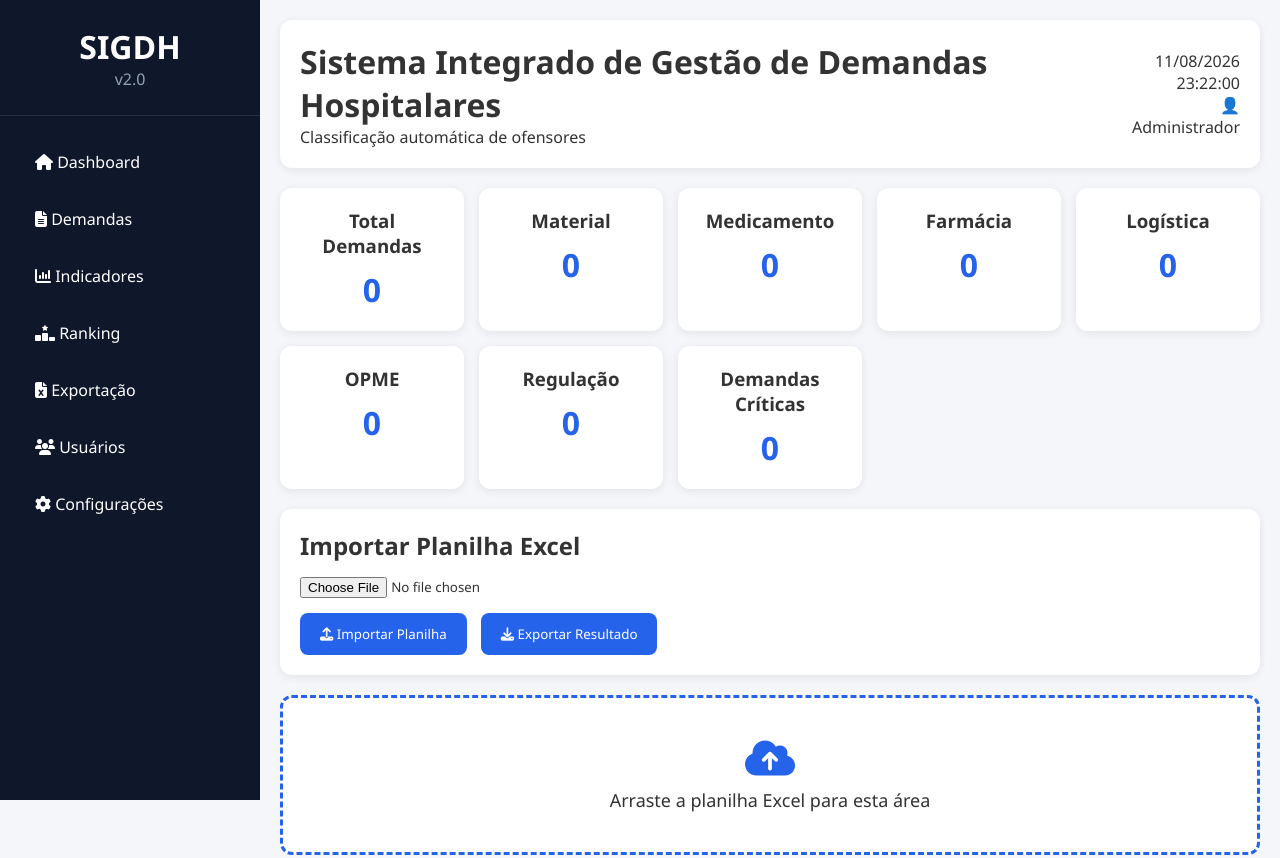
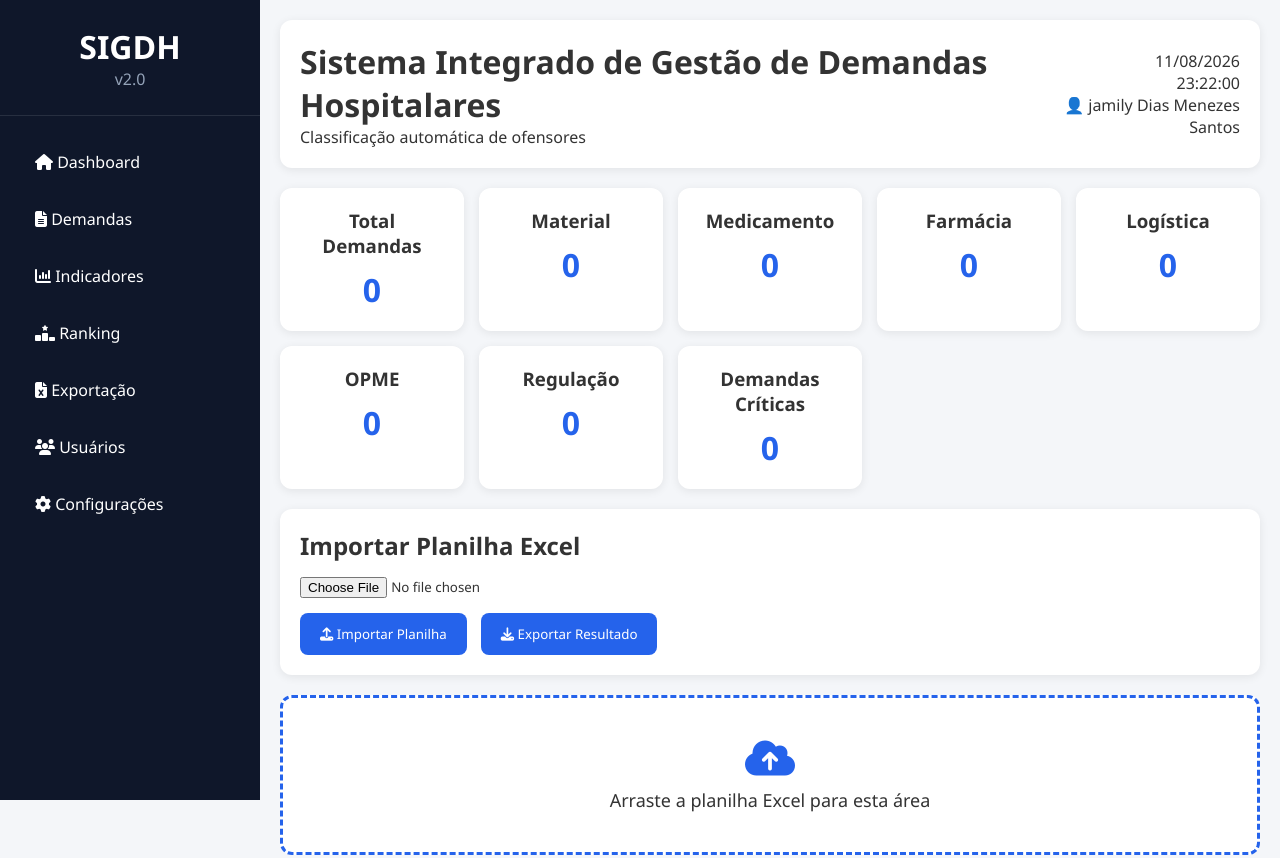
Before and after one commit to bruna1662/sigdh, a plain HTML site: page index.html in a window 1280 px wide. Shown: the top 858 px of the page. Drawn offline with nearby package versions, Linux system fonts and the light colour scheme.

```diff
--- a/index.html
+++ b/index.html
@@ -81,7 +81,7 @@
                 <div id="horaAtual"></div>
 
                 <div>
-                    👤 Administrador
+                    👤 jamily Dias Menezes Santos
                 </div>
 
             </div>
```
